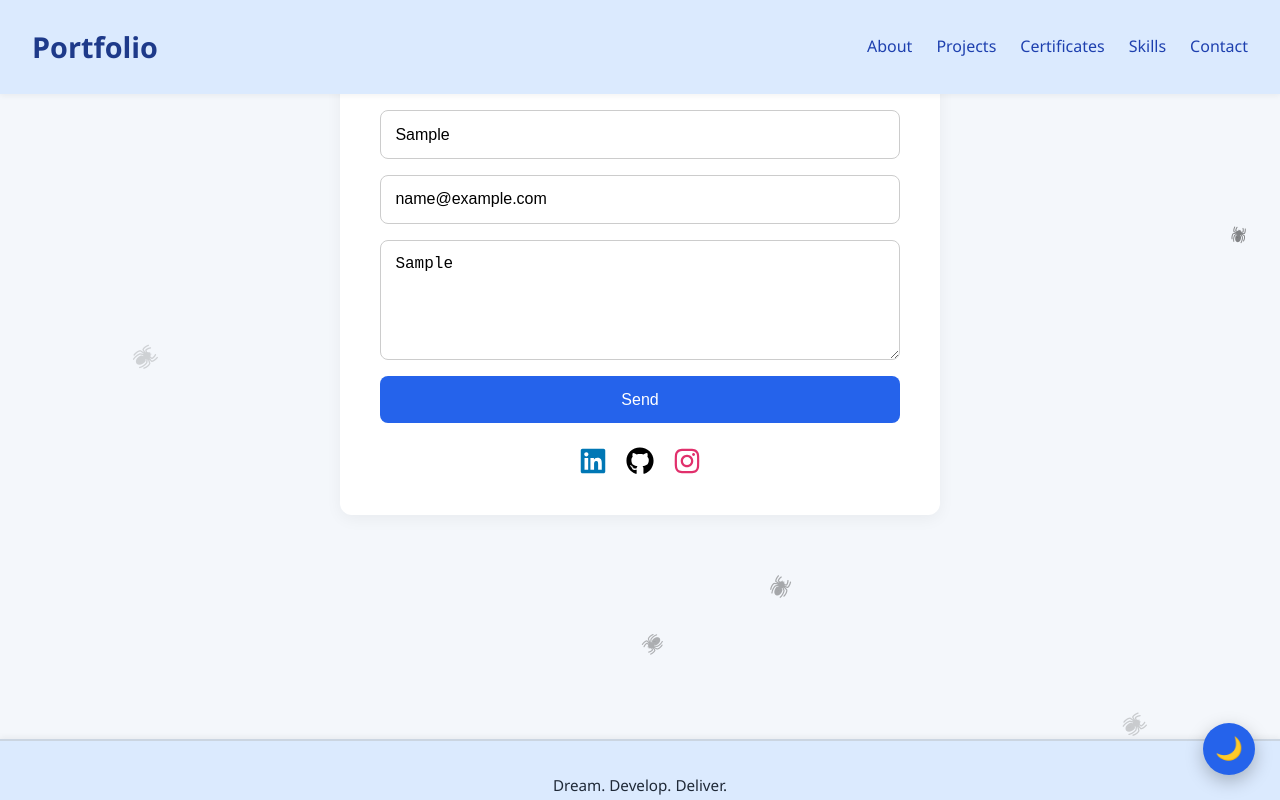
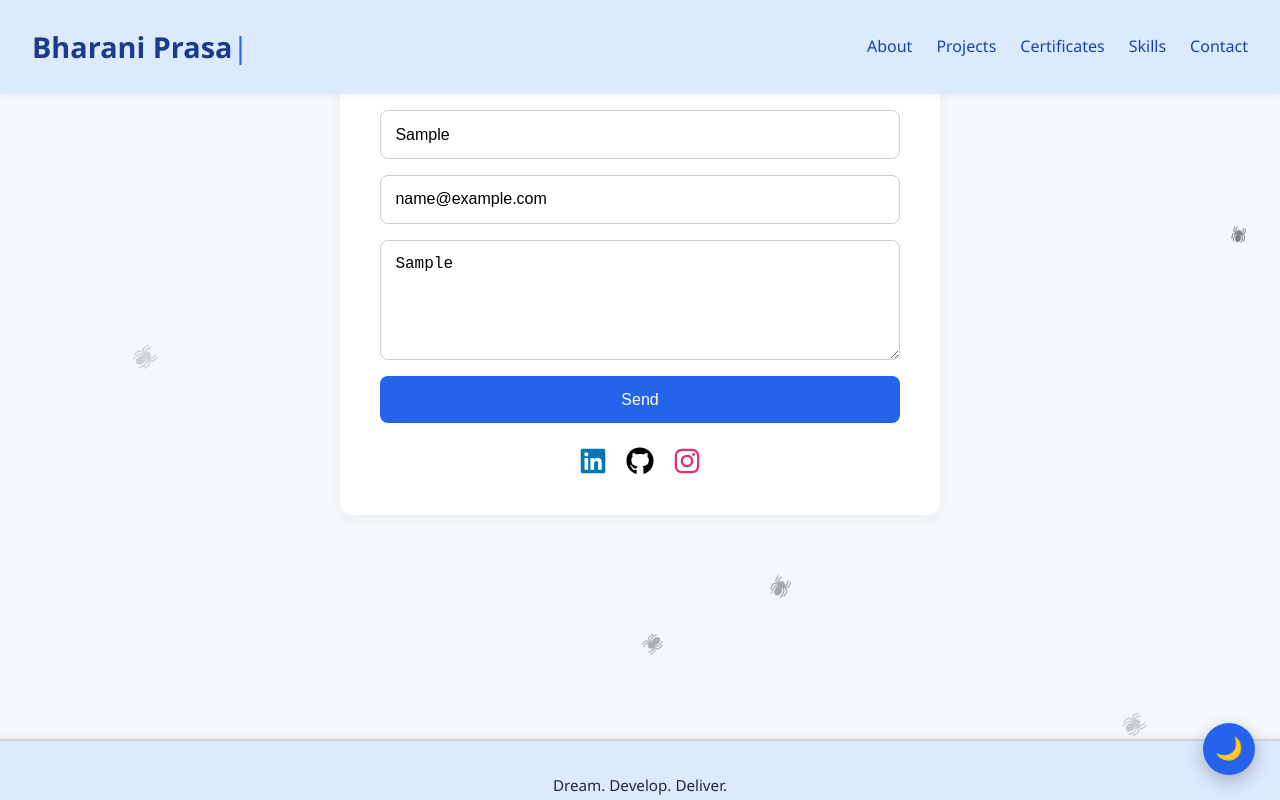
Before and after one commit to freak-18/portf, a React (Create React App) app: page / in a window 1280 px wide. Both pictures are taken after typing "Sample", "name@example.com", "Sample" into the empty fields and a click on the button "Send". Built offline with nearby package versions, Linux system fonts and the light colour scheme; no server answers.

Commit message:
feat: slower typing animation in navbar

```diff
--- a/src/App.css
+++ b/src/App.css
@@ -49,6 +49,34 @@ body, html {
 
 .app.dark .header h1 {
   color: #ffffff;
+}
+
+.nav-title {
+  font-size: 1.8rem;
+  font-weight: 700;
+  color: #1e3a8a;
+  min-width: 220px;
+  white-space: nowrap;
+}
+
+.app.dark .nav-title {
+  color: #ffffff;
+}
+
+.cursor {
+  display: inline-block;
+  font-weight: 300;
+  animation: blink 0.7s step-end infinite;
+  color: #2563eb;
+}
+
+.app.dark .cursor {
+  color: #a5b4fc;
+}
+
+@keyframes blink {
+  0%, 100% { opacity: 1; }
+  50%       { opacity: 0; }
 }
 
 nav a {
--- a/src/App.jsx
+++ b/src/App.jsx
@@ -7,9 +7,43 @@ import Certificates from "./components/Certificates";
 import TechStack from "./components/TechStack";
 import ContactForm from "./components/ContactForm";
 
+function useTypingLoop(words, typeSpeed = 100, deleteSpeed = 60, pause = 1500) {
+  const [displayed, setDisplayed] = useState('');
+  useEffect(() => {
+    let wordIndex = 0;
+    let charIndex = 0;
+    let deleting = false;
+    let timer;
+    const tick = () => {
+      const current = words[wordIndex];
+      if (!deleting) {
+        charIndex++;
+        setDisplayed(current.slice(0, charIndex));
+        if (charIndex === current.length) {
+          deleting = true;
+          timer = setTimeout(tick, pause);
+          return;
+        }
+      } else {
+        charIndex--;
+        setDisplayed(current.slice(0, charIndex));
+        if (charIndex === 0) {
+          deleting = false;
+          wordIndex = (wordIndex + 1) % words.length;
+        }
+      }
+      timer = setTimeout(tick, deleting ? deleteSpeed : typeSpeed);
+    };
+    timer = setTimeout(tick, typeSpeed);
+    return () => clearTimeout(timer);
+  }, []);
+  return displayed;
+}
+
 function App() {
   const [dark, setDark] = useState(false);
   const [repos, setRepos] = useState(20);
+  const navText = useTypingLoop(['Portfolio', 'Bharani Prasanth'], 160, 100, 1800);
 
   useEffect(() => {
     fetch('https://api.github.com/users/freak-18')
@@ -24,7 +58,9 @@ function App() {
 
       <div className={`app ${dark ? "dark" : ""}`}>
         <header className="header">
-          <h1>Portfolio</h1>
+          <h1 className="nav-title">
+            {navText}<span className="cursor">|</span>
+          </h1>
           <nav>
             <a href="#about">About</a>
             <a href="#projects">Projects</a>
```
